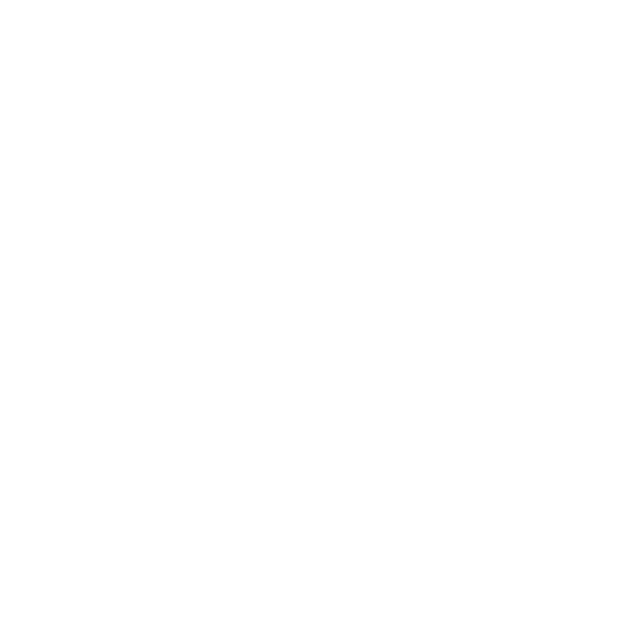
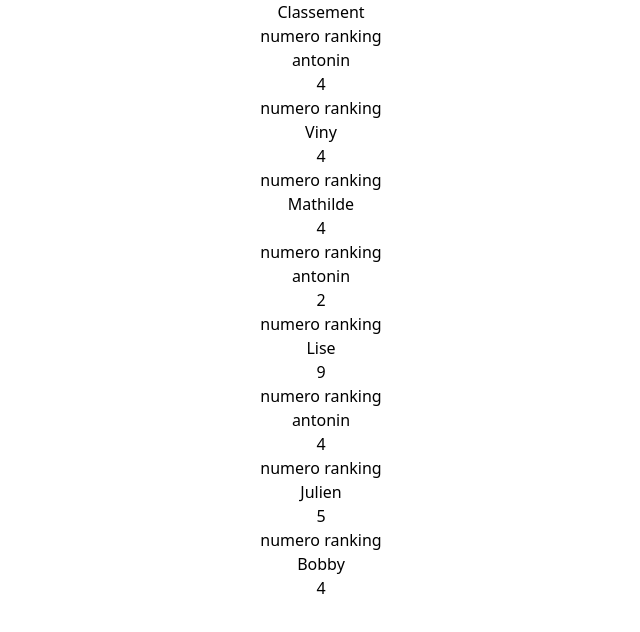
Before and after one commit to Antonin-dev/who-is-the-best, a React (Create React App) app: page /rank in a window 1280 px wide. Before the commit this address had no page. Shown: the top 632 px of the page, without its empty margins (319-959 px from the left). Built offline with nearby package versions, Linux system fonts and the light colour scheme.

Commit message:
add rank page and component rankCard and rankContainer

```diff
--- a/src/App.js
+++ b/src/App.js
@@ -1,22 +1,24 @@
 import './App.css';
-import { Routes, Route } from "react-router-dom";
+import {Routes, Route} from "react-router-dom";
 import HomePage from "./HomePage/HomePage"
 import Login from "./Login/Login";
 import {useState} from "react";
 import Question from "./Question/Question";
+import RankContainer from "./Components/Ranking/RankContainer";
 
 function App() {
     const [name, setName] = useState(null);
 
     return (
-    <div className="App">
-      <Routes>
-        <Route path="/" element={<HomePage />} />
-        <Route path="/login" element={<Login setName={setName}/>} />
-        <Route path="/question/:id" element={<Question name={name}/>} />
-      </Routes>
-    </div>
-  );
+        <div className="App">
+            <Routes>
+                <Route path="/" element={<HomePage/>}/>
+                <Route path="/login" element={<Login setName={setName}/>}/>
+                <Route path="/question/:id" element={<Question name={name}/>}/>
+                <Route path="/rank" element={<RankContainer/>}/>
+            </Routes>
+        </div>
+    );
 }
 
 export default App;
--- /dev/null
+++ b/src/Components/Ranking/RankCard.js
@@ -0,0 +1,15 @@
+import React from "react";
+
+function RankCard({name, score}) {
+    return (
+        <div>
+            <p> numero ranking</p>
+            <div>
+                <p>{name}</p>
+                <p>{score}</p>
+            </div>
+        </div>
+    )
+}
+
+export default RankCard;
--- /dev/null
+++ b/src/Components/Ranking/RankContainer.js
@@ -0,0 +1,47 @@
+import React from 'react';
+import RankCard from "./RankCard";
+
+const RankContainer = () => {
+
+    const ranks = [
+        {
+            name: "antonin",
+            score: 4
+        }, {
+            name: "Viny",
+            score: 4
+        }, {
+            name: "Mathilde",
+            score: 4
+        }, {
+            name: "antonin",
+            score: 2
+        }, {
+            name: "Lise",
+            score: 9
+        }, {
+            name: "antonin",
+            score: 4
+        }, {
+            name: "Julien",
+            score: 5
+        }, {
+            name: "Bobby",
+            score: 4
+        },
+    ]
+
+    return (
+        <div>
+            <h1>Classement</h1>
+            <div>
+                {ranks.map(({name, score}, index) =>
+                    <RankCard name={name} score={score} key={index}/>
+                )}
+            </div>
+        </div>
+
+    );
+};
+
+export default RankContainer;
```
Also changed, not shown: 1 other file (tests, documents, lock files or other folders).
